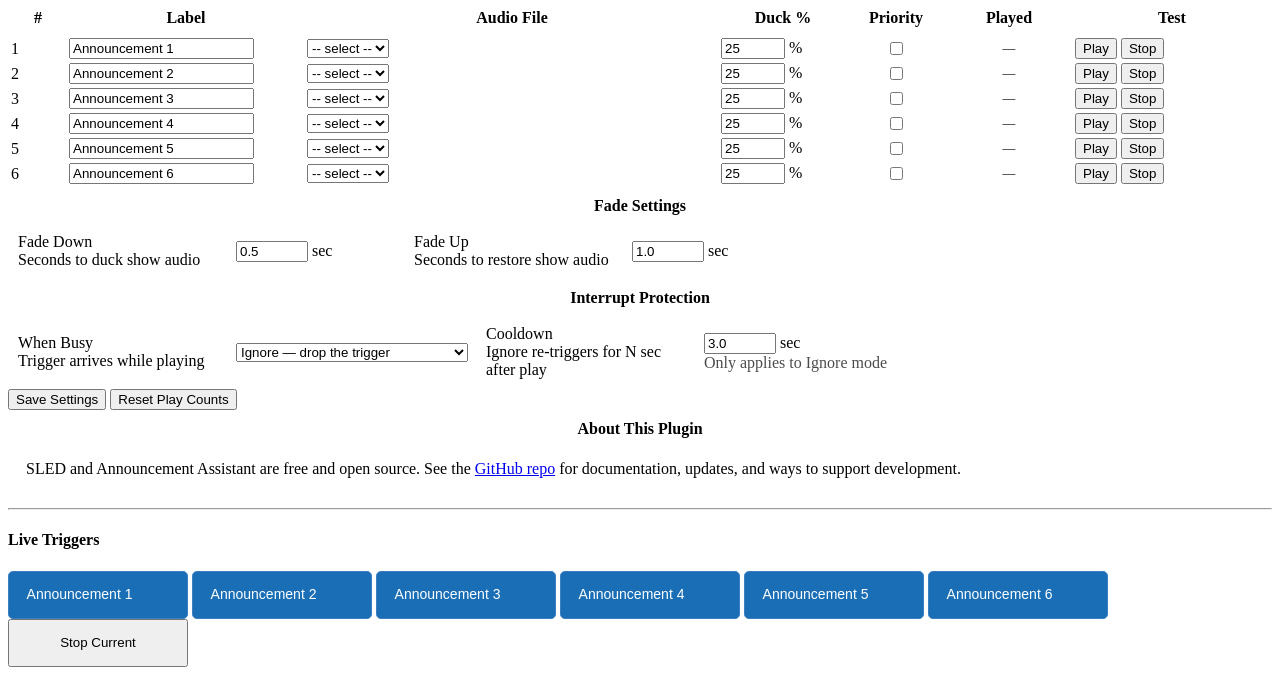
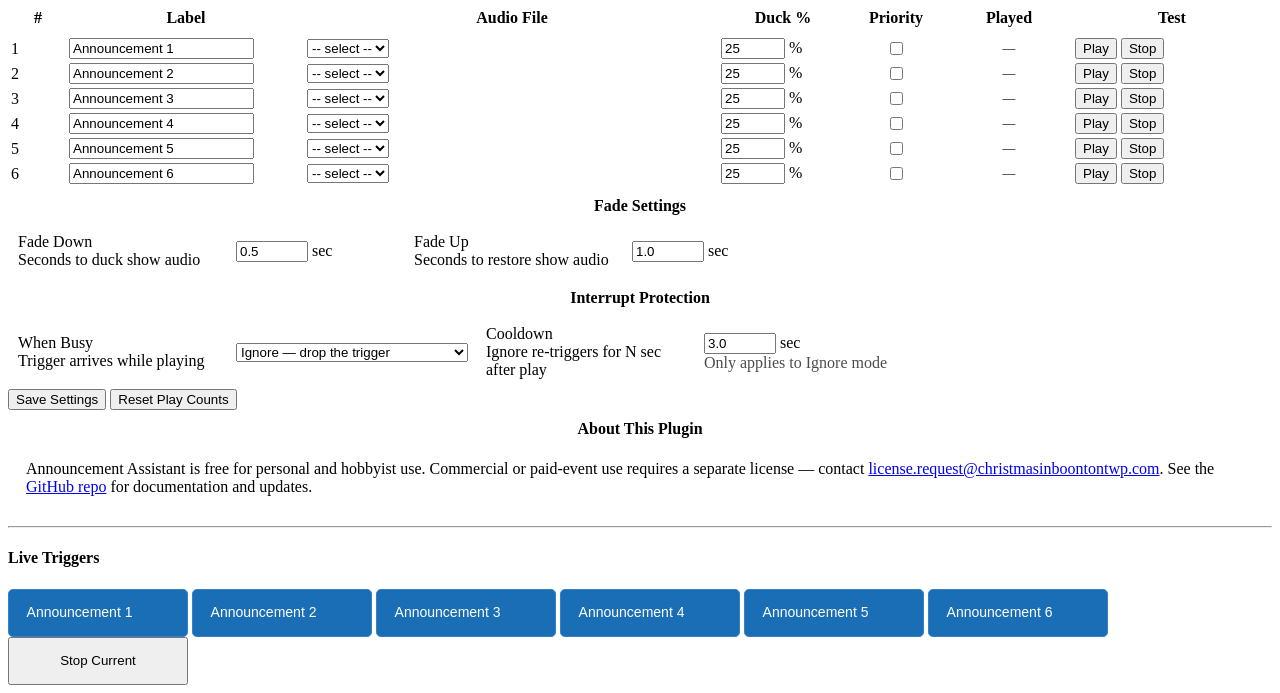
Before and after one commit to focusedonsound/fpp-AnnouncementAssistant, a PHP site: page / in a window 1280 px wide. Shown: the part 158-851 px from the top of the page. Before the commit the page ends 825 px from the top, so only its background shows below. Run offline with PHP 8.4, Linux system fonts and the light colour scheme.

Commit message:
Switch to PolyForm Noncommercial License 1.0.0
Free for personal/hobbyist use; commercial or paid-event use requires
a separate license. Pre-approved with the fpp-data maintainer as a
licensing-terms statement, distinct from the donation solicitation
removed earlier. Updated README and the plugin's About footer to
match, with license.request@christmasinboontontwp.com as contact.

```diff
--- a/www/index.php
+++ b/www/index.php
@@ -360,9 +360,11 @@ $today = date('Y-m-d');
           <tr>
             <td style="padding:12px 16px;">
               <p class="mb-0">
-                SLED and Announcement Assistant are free and open source. See the
-                <a href="https://github.com/focusedonsound/fpp-AnnouncementAssistant" target="_blank" rel="noopener noreferrer">
-                  GitHub repo</a> for documentation, updates, and ways to support development.
+                Announcement Assistant is free for personal and hobbyist use. Commercial
+                or paid-event use requires a separate license — contact
+                <a href="mailto:license.request@christmasinboontontwp.com">license.request@christmasinboontontwp.com</a>.
+                See the <a href="https://github.com/focusedonsound/fpp-AnnouncementAssistant" target="_blank" rel="noopener noreferrer">
+                  GitHub repo</a> for documentation and updates.
               </p>
             </td>
           </tr>
```
Also changed, not shown: README.md, 1 other file.
